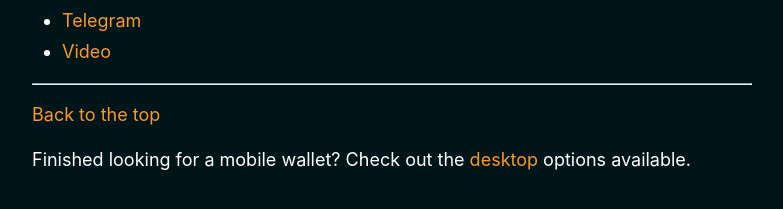
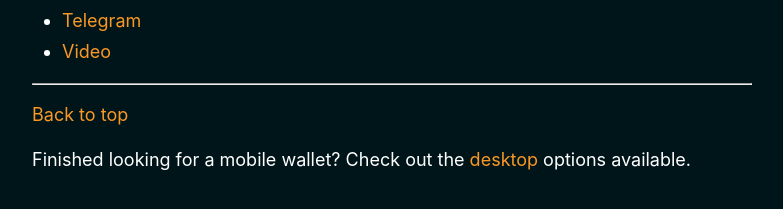
Before and after one commit to BitcoinQnA/bitcoin-wallet-guide, a Jekyll site: the page built from _pages/mobile.md, in a window 1280 px wide and 900 px high, scrolled down 8914 px. Shown: the part 535-744 px from the top of the window, without its empty margins (248-1031 px from the left). Built offline with Jekyll 4.4.1, drawn with Linux system fonts in a browser that asks for light colours.

Commit message:
Update mobile.md

```diff
--- a/_pages/mobile.md
+++ b/_pages/mobile.md
@@ -203,6 +203,6 @@ Mobile wallets provide the ultimate in convenience when interacting with Bitcoin
 
 ***
 
-[Back to the top](#table-of-contents)
+ <a href="#top">Back to top</a>
 
 Finished looking for a mobile wallet? Check out the [desktop](/desktop) options available.
```
